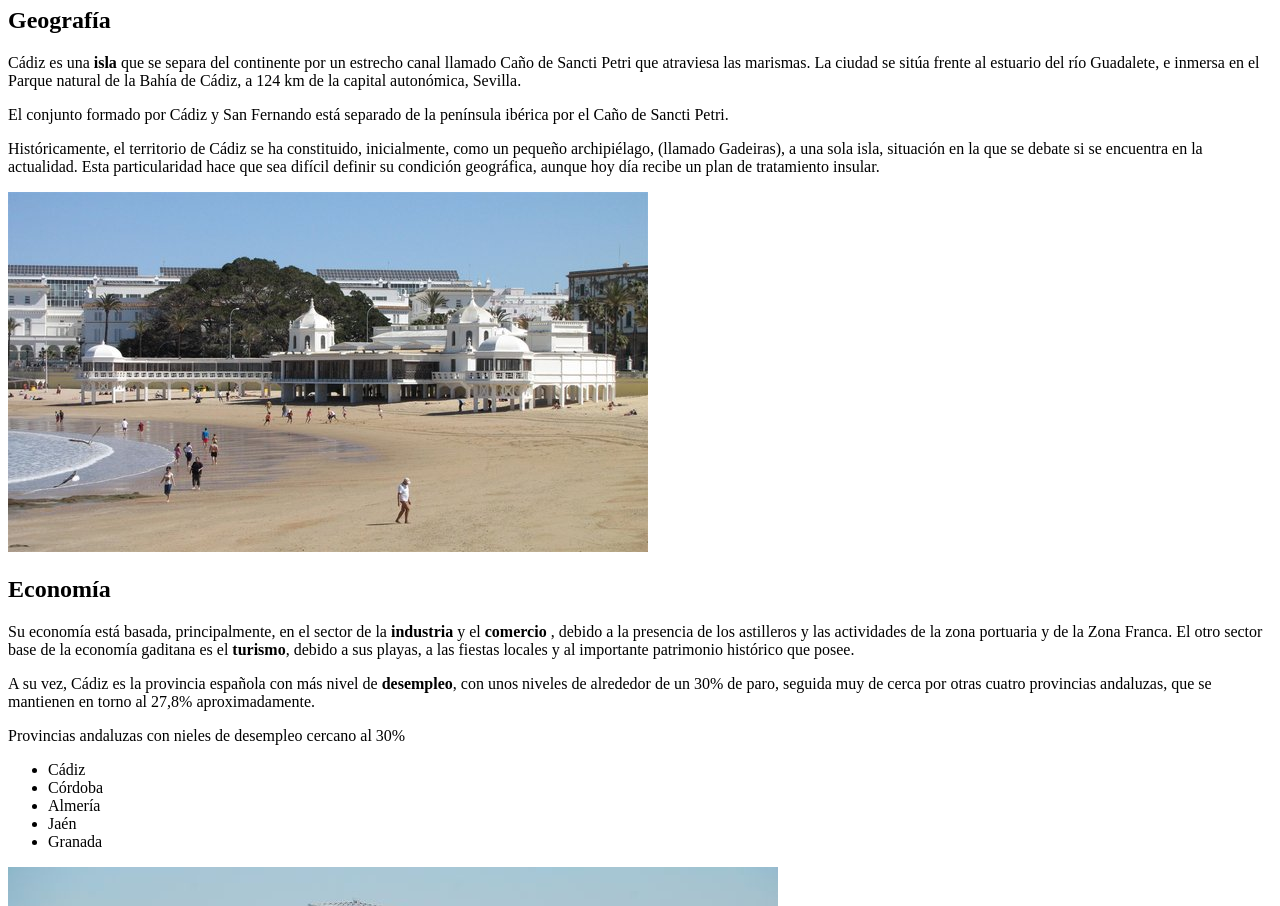
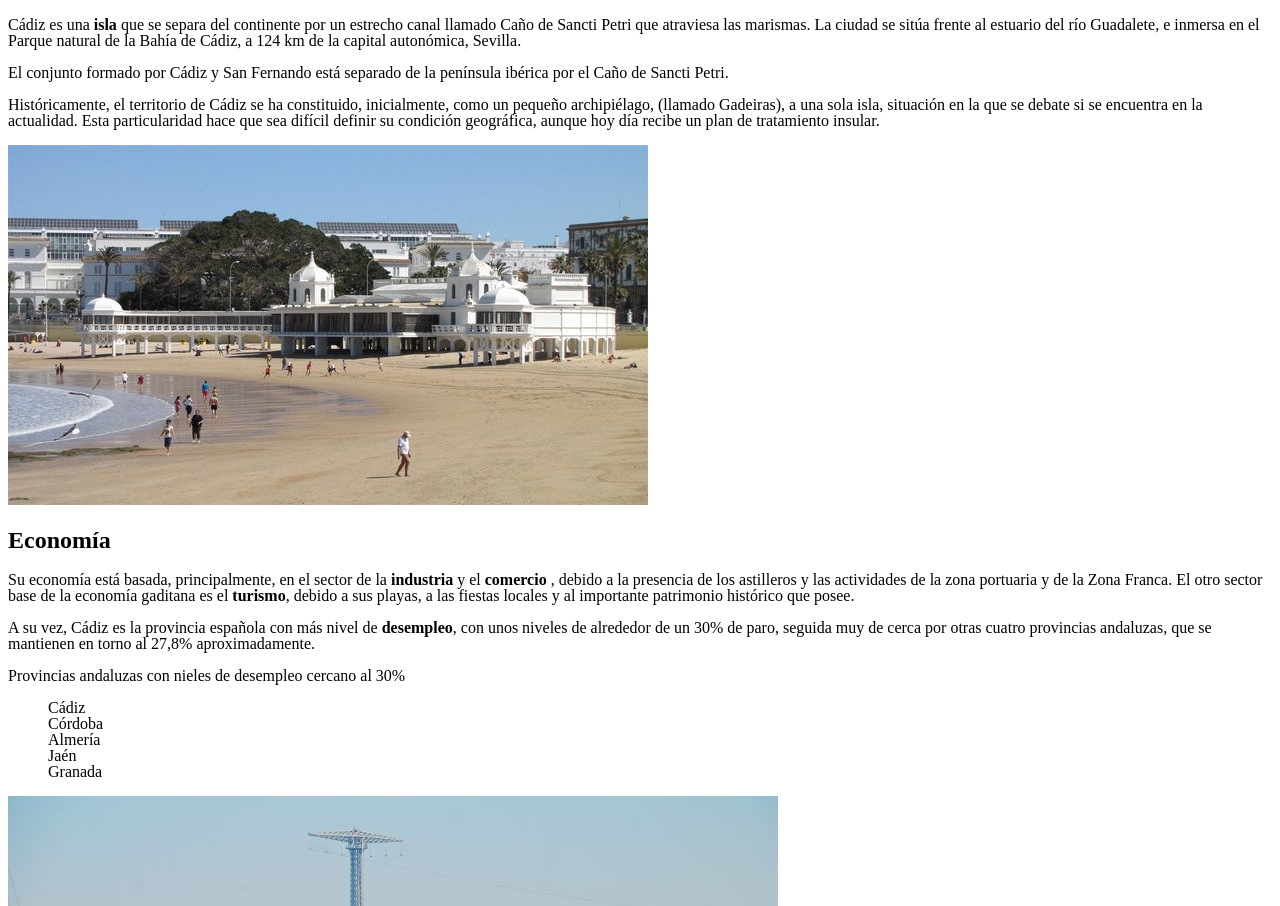
Before and after one commit to Curso-Web/Front_Tajamar_2018, a plain HTML site: page 02_Cadiz/index.html in a window 1280 px wide. Shown: the part 1894-2800 px from the top of the page. Drawn offline with Linux system fonts and the light colour scheme.

Commit message:
Reset CSS en la Web de Cadiz

```diff
--- /dev/null
+++ b/02_Cadiz/css/reset.css
@@ -0,0 +1,52 @@
+*,
+*::before, *::after,
+*:before, *:after {
+    box-sizing : border-box;
+}
+
+body {
+	line-height: 1;
+}
+ol, ul {
+	list-style: none;
+}
+
+/*
+html, body, div, span, applet, object, iframe,
+h1, h2, h3, h4, h5, h6, p, blockquote, pre,
+a, abbr, acronym, address, big, cite, code,
+del, dfn, em, img, ins, kbd, q, s, samp,
+small, strike, strong, sub, sup, tt, var,
+b, u, i, center,
+dl, dt, dd, ol, ul, li,
+fieldset, form, label, legend,
+table, caption, tbody, tfoot, thead, tr, th, td,
+article, aside, canvas, details, embed,
+figure, figcaption, footer, header, hgroup,
+menu, nav, output, ruby, section, summary,
+time, mark, audio, video {
+	margin: 0;
+	padding: 0;
+	border: 0;
+	font-size: 100%;
+	font: inherit;
+	vertical-align: baseline;
+}
+// HTML5 display-role reset for older browsers
+article, aside, details, figcaption, figure,
+footer, header, hgroup, menu, nav, section {
+	display: block;
+}
+
+blockquote, q {
+	quotes: none;
+}
+blockquote:before, blockquote:after,
+q:before, q:after {
+	content: '';
+	content: none;
+}
+table {
+	border-collapse: collapse;
+	border-spacing: 0;
+} */
--- a/02_Cadiz/css/style.css
+++ b/02_Cadiz/css/style.css
@@ -1,4 +1,5 @@
-header p {
+
+/* header p {
     color: maroon;
     font-size: 1.5rem;
     font-weight: bold;
@@ -15,4 +16,4 @@ aside a:visited {
 
 footer p {
     color: navy
-}
+} */
--- a/02_Cadiz/index.html
+++ b/02_Cadiz/index.html
@@ -5,6 +5,7 @@
     <meta name="viewport" content="width=device-width, initial-scale=1.0">
     <meta http-equiv="X-UA-Compatible" content="ie=edge">
     <title>Cádiz</title>
+    <link rel="stylesheet" href="css/reset.css">
     <link rel="stylesheet" href="css/style.css">
 </head>
 <body>
```
